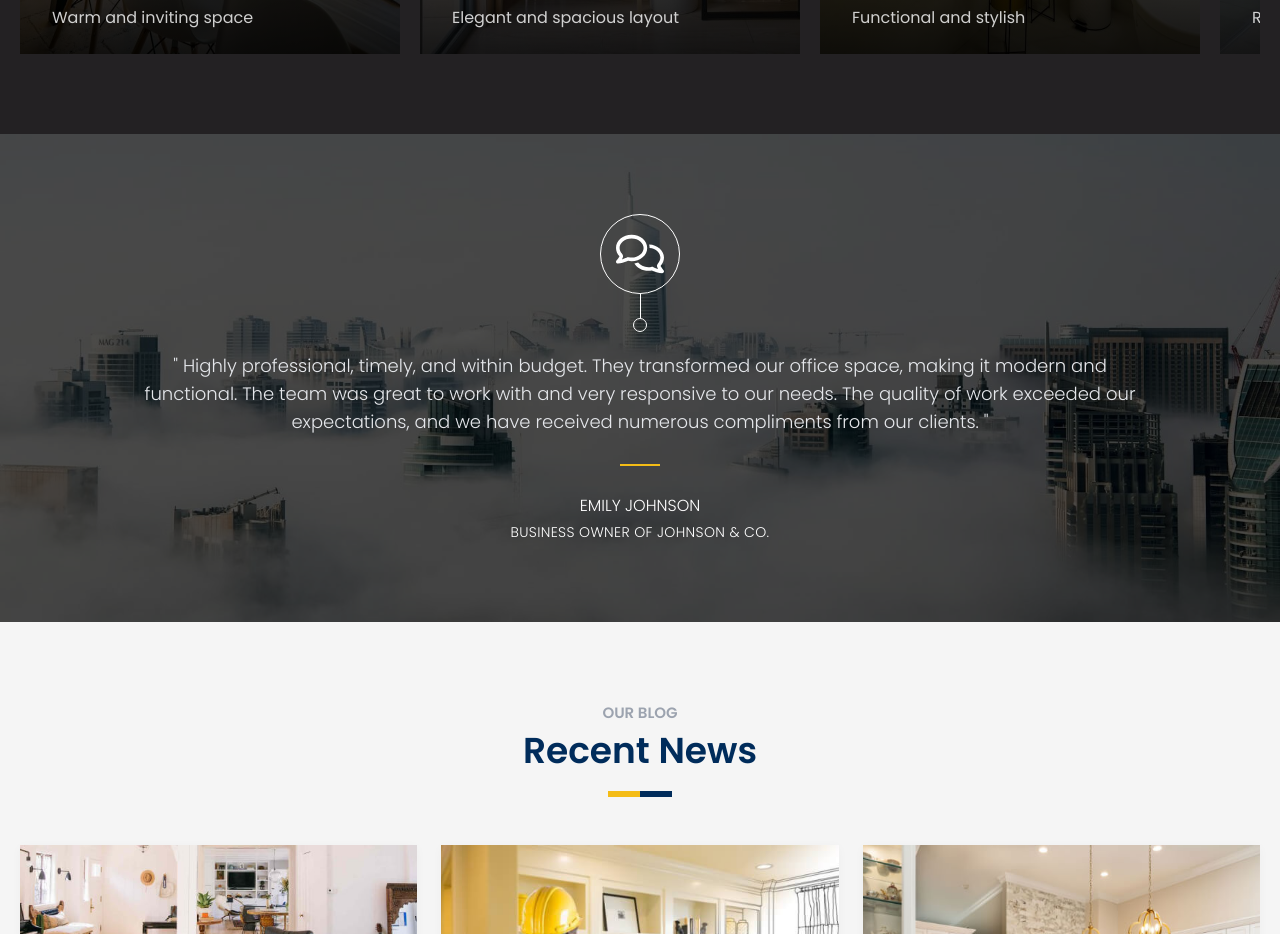
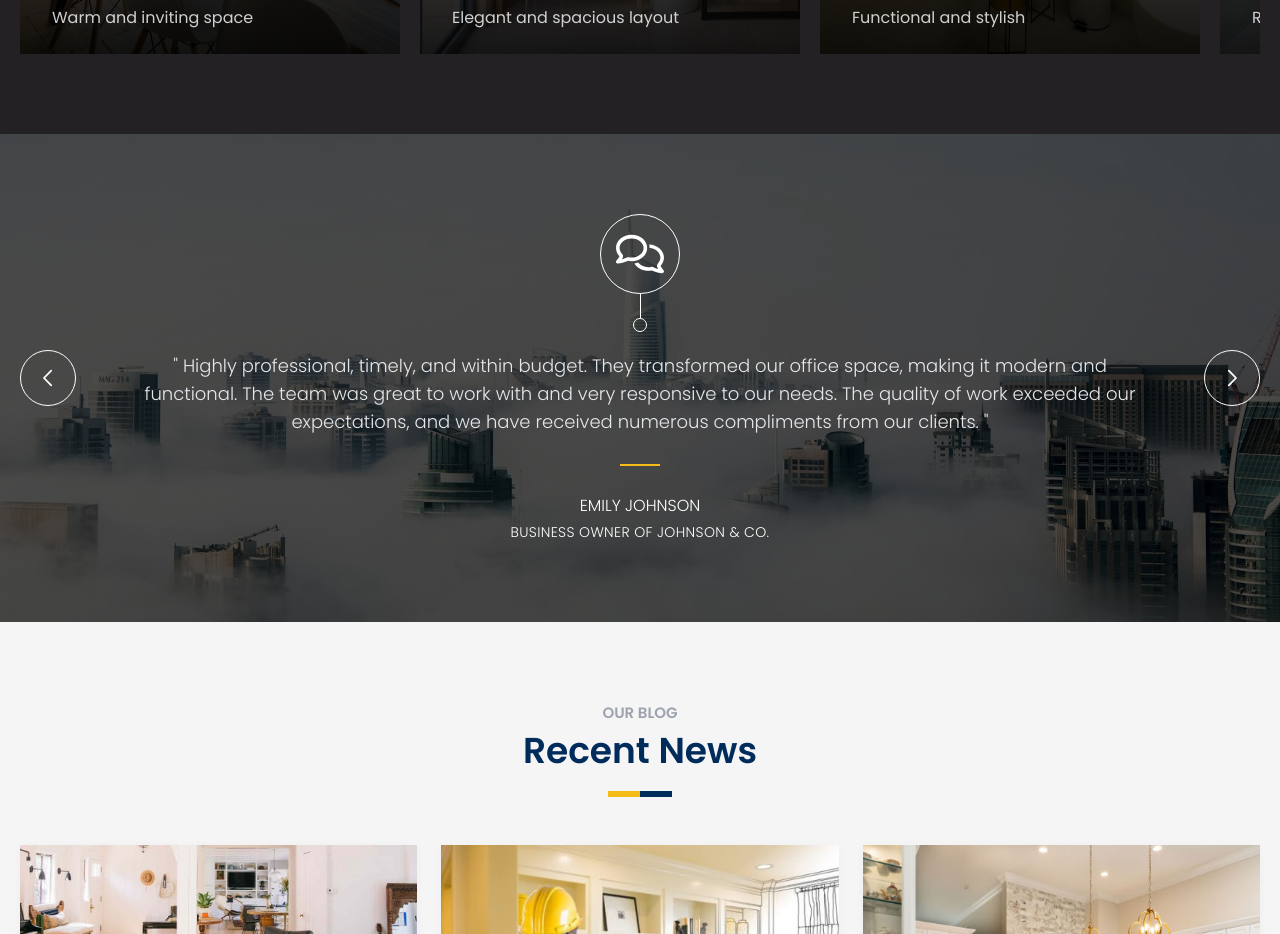
Before and after one commit to sababashfak/fastflow_frontend, a React (Vite) app: page / in a window 1280 px wide. Shown: the part 4760-5694 px from the top of the page. Built offline with nearby package versions, Linux system fonts and the light colour scheme.

Commit message:
review navigation added

```diff
--- a/src/components/Home/Reviews.tsx
+++ b/src/components/Home/Reviews.tsx
@@ -1,4 +1,5 @@
 import { Review } from "@/interfaces/review";
+import { GoChevronLeft, GoChevronRight } from "react-icons/go";
 import "swiper/css";
 import "swiper/css/navigation";
 import { Autoplay, Navigation } from "swiper/modules";
@@ -40,15 +41,18 @@ const reviews: Review[] = [
 
 const Reviews = () => {
   return (
-    <section className="bg-[url(/review-cover.jpg)] bg-cover bg-center bg-no-repeat">
+    <section className="bg-[url(/review-cover-2.jpg)] bg-cover bg-fixed bg-center bg-no-repeat">
       <div className="bg-black/70 py-16 md:py-20">
-        <div className="container relative z-[1]">
+        <div className="container relative flex items-center gap-1 sm:gap-2 lg:gap-5">
+          <button className="review-prev flex size-10 shrink-0 items-center justify-center rounded-full border border-white bg-transparent text-white duration-300 hover:bg-white hover:text-dark md:size-14">
+            <GoChevronLeft className="size-6 md:size-7" />
+          </button>
           <Swiper
             modules={[Navigation, Autoplay]}
             slidesPerView={1}
             loop={true}
             speed={1000}
-            autoplay={{ delay: 5000 }}
+            autoplay={{ delay: 3000 }}
             navigation={{
               nextEl: ".review-next",
               prevEl: ".review-prev",
@@ -60,6 +64,9 @@ const Reviews = () => {
               </SwiperSlide>
             ))}
           </Swiper>
+          <button className="review-prev flex size-10 shrink-0 items-center justify-center rounded-full border border-white bg-transparent text-white duration-300 hover:bg-white hover:text-dark md:size-14">
+            <GoChevronRight className="size-6 md:size-7" />
+          </button>
         </div>
       </div>
     </section>
```
